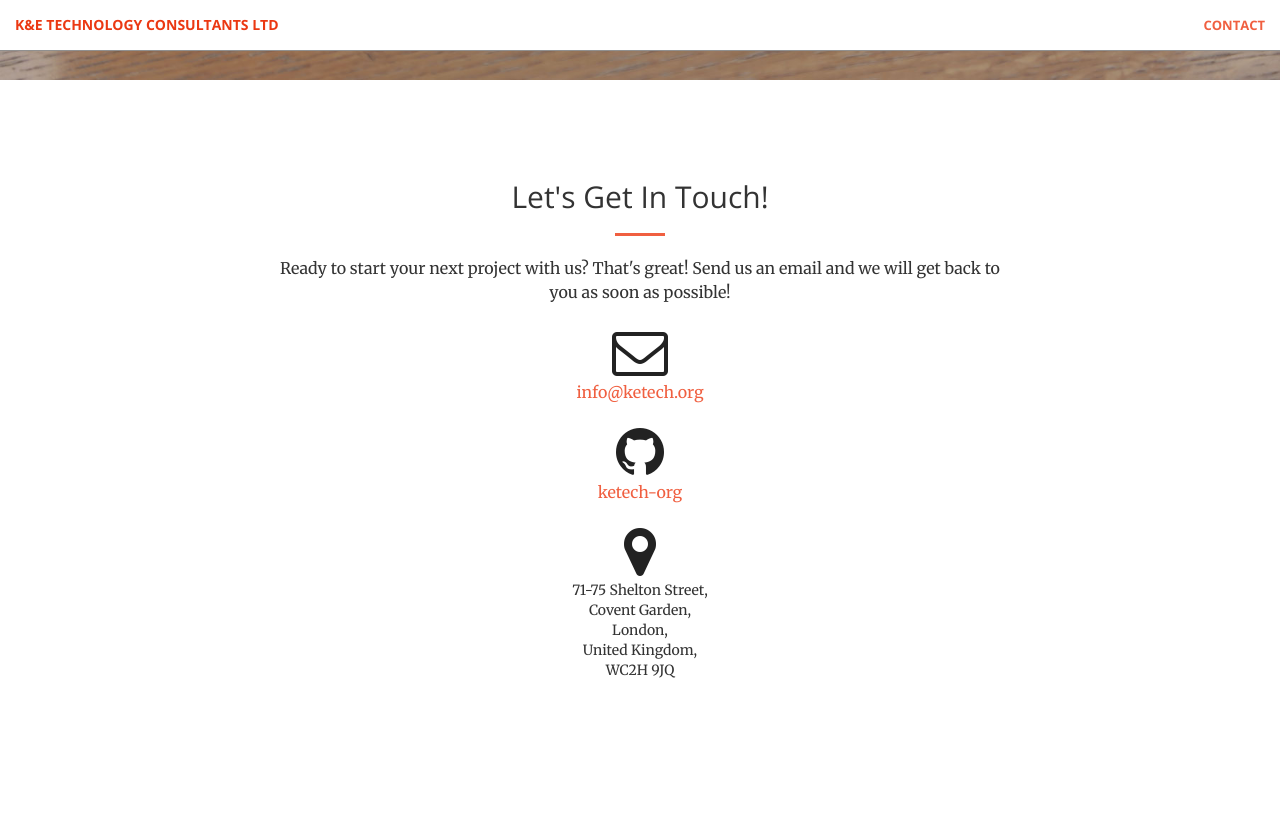
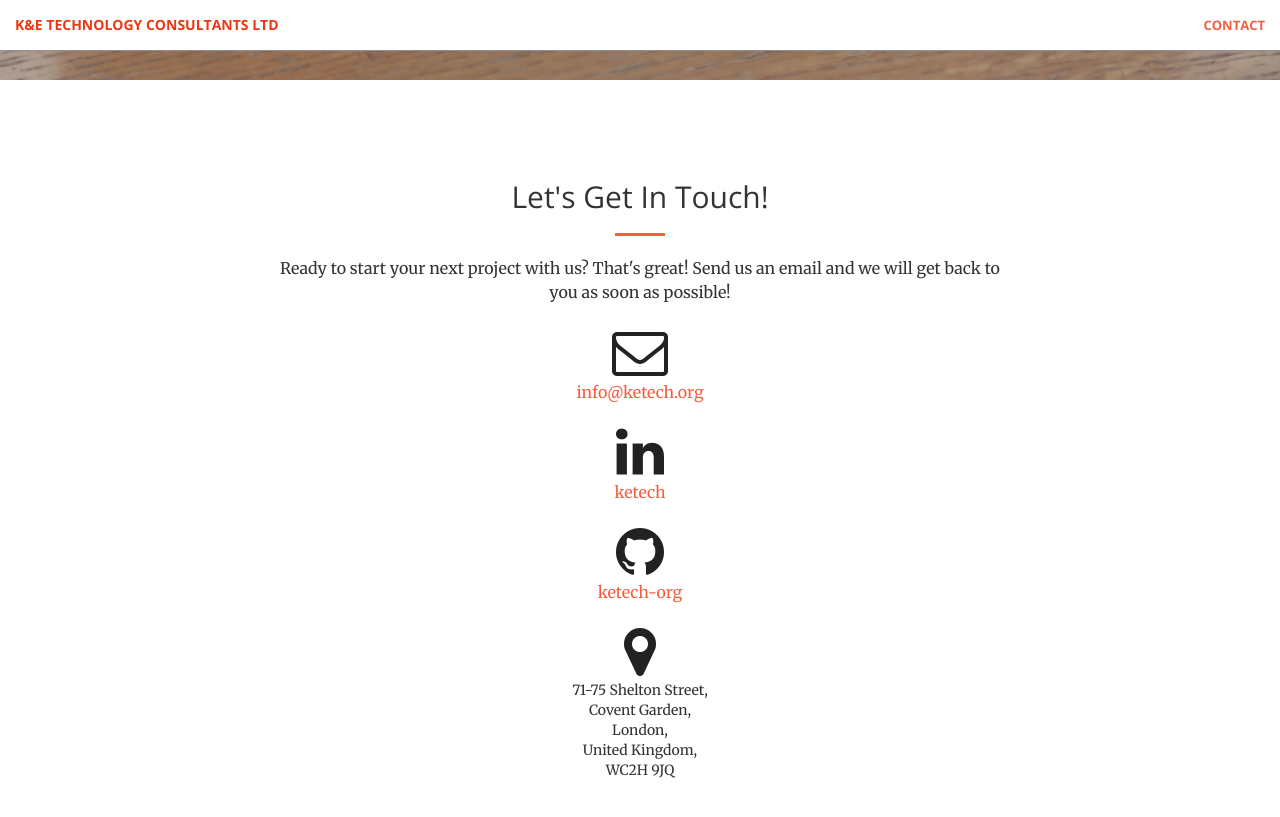
Before and after one commit to ketech-org/ketech-org.github.io, a Jekyll site: the page built from index.html, in a window 1280 px wide and 900 px high, scrolled down 820 px. Shown: the top 817 px of the window. Built offline with Jekyll 4.4.1, drawn with Linux system fonts in a browser that asks for light colours.

Commit message:
add linkedin link

```diff
--- a/_config.yml
+++ b/_config.yml
@@ -7,6 +7,7 @@
 
 twitter_username:
 github_username: ketech-org
+linkedin_username: ketech
 
 # Build settings
 markdown: kramdown
--- a/_includes/contact.html
+++ b/_includes/contact.html
@@ -13,6 +13,12 @@
                 <a href="mailto:{{ site.email }}">
                     <i class="fa fa-envelope-o fa-3x wow bounceIn" data-wow-delay=".1s"></i>
                     <p>{{ site.email }}</p>
+                </a>
+            </div>
+            <div class="col text-center">
+                <a href="https://linkedin.com/company/{{ site.linkedin_username }}">
+                    <i class="fa fa-linkedin fa-3x wow bounceIn" data-wow-delay=".1s"></i>
+                    <p>{{ site.linkedin_username }}</p>
                 </a>
             </div>
             <div class="col text-center">
```
